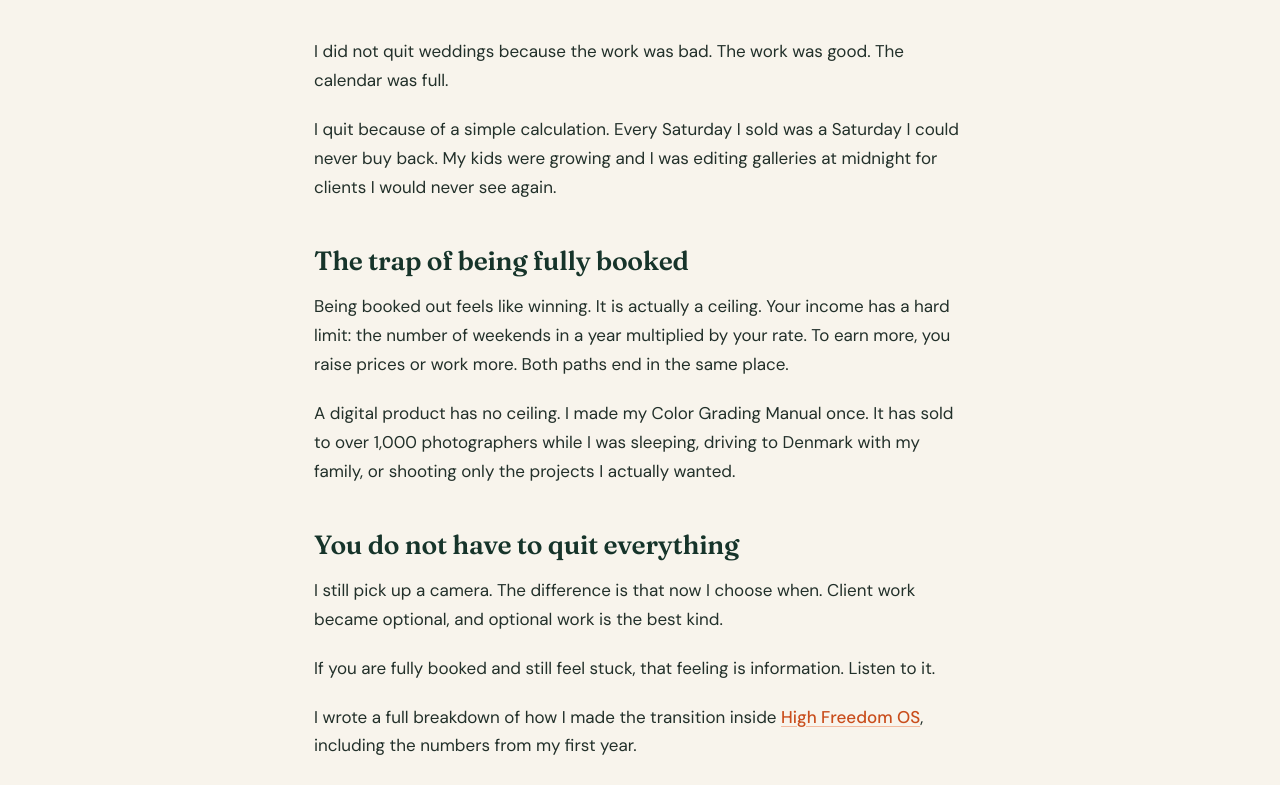
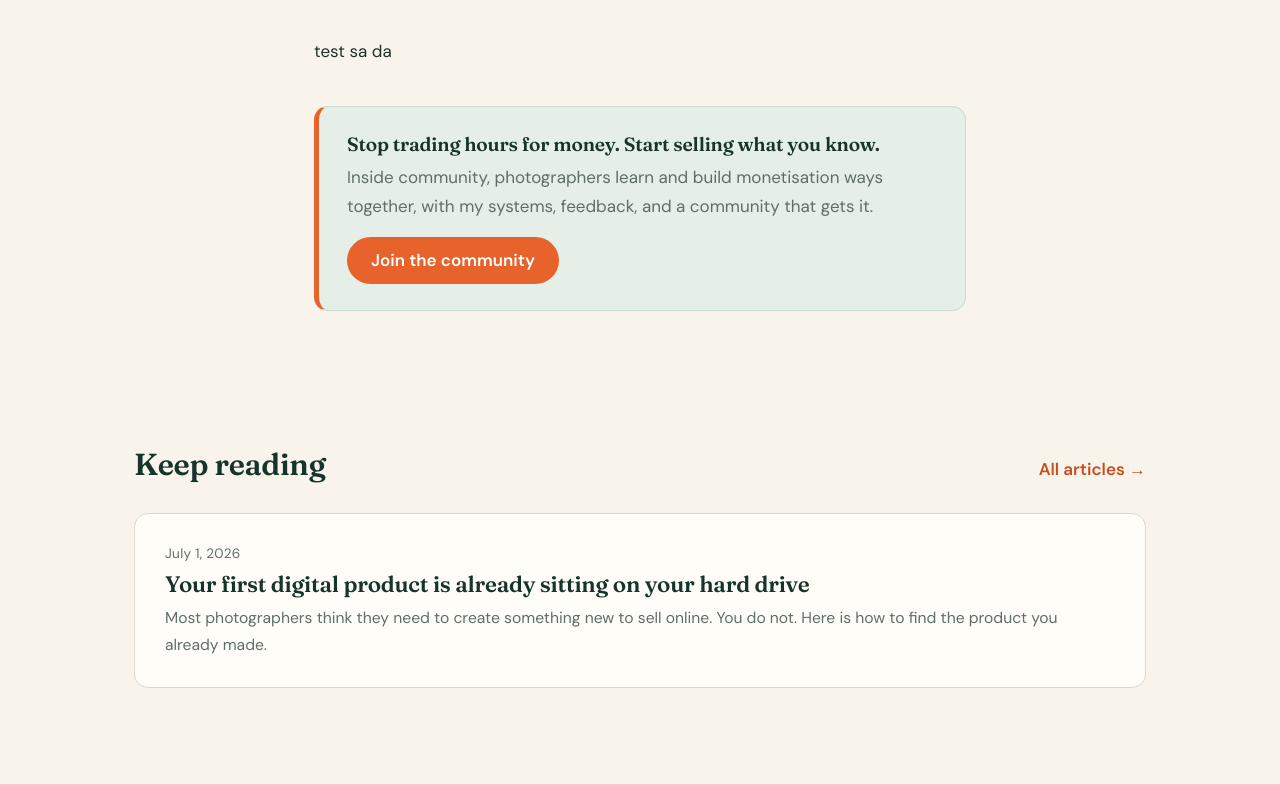
Before and after one commit to vladManea91/website, an Eleventy site: page src/posts/2026-06-20-why-i-stopped-shooting-weddings.md in a window 1280 px wide. Shown: the part 415-1200 px from the top of the page. Built offline with nearby package versions, Linux system fonts and the light colour scheme; Eleventy itself is replaced by a stand-in of ours; files that its build step writes are made by us from their sources.

Commit message:
Update Articles "2026-06-20-why-i-stopped-shooting-weddings" - Vlad Manea <vlad.manea@ymail.com> via DecapBridge

```diff
--- a/src/posts/2026-06-20-why-i-stopped-shooting-weddings.md
+++ b/src/posts/2026-06-20-why-i-stopped-shooting-weddings.md
@@ -1,23 +1,7 @@
 ---
 title: Why I stopped shooting weddings at the top of my game
-description: I was fully booked and making good money. I still walked away. Here is the math that changed my mind about client work.
+description: I was fully booked and making good money. I still walked away. Here
+  is the math that changed my mind about client work.
 date: 2026-06-20
 ---
-
-I did not quit weddings because the work was bad. The work was good. The calendar was full.
-
-I quit because of a simple calculation. Every Saturday I sold was a Saturday I could never buy back. My kids were growing and I was editing galleries at midnight for clients I would never see again.
-
-## The trap of being fully booked
-
-Being booked out feels like winning. It is actually a ceiling. Your income has a hard limit: the number of weekends in a year multiplied by your rate. To earn more, you raise prices or work more. Both paths end in the same place.
-
-A digital product has no ceiling. I made my Color Grading Manual once. It has sold to over 1,000 photographers while I was sleeping, driving to Denmark with my family, or shooting only the projects I actually wanted.
-
-## You do not have to quit everything
-
-I still pick up a camera. The difference is that now I choose when. Client work became optional, and optional work is the best kind.
-
-If you are fully booked and still feel stuck, that feeling is information. Listen to it.
-
-I wrote a full breakdown of how I made the transition inside [High Freedom OS](https://your-skool-or-circle-link.com), including the numbers from my first year.
+test sa da
```
